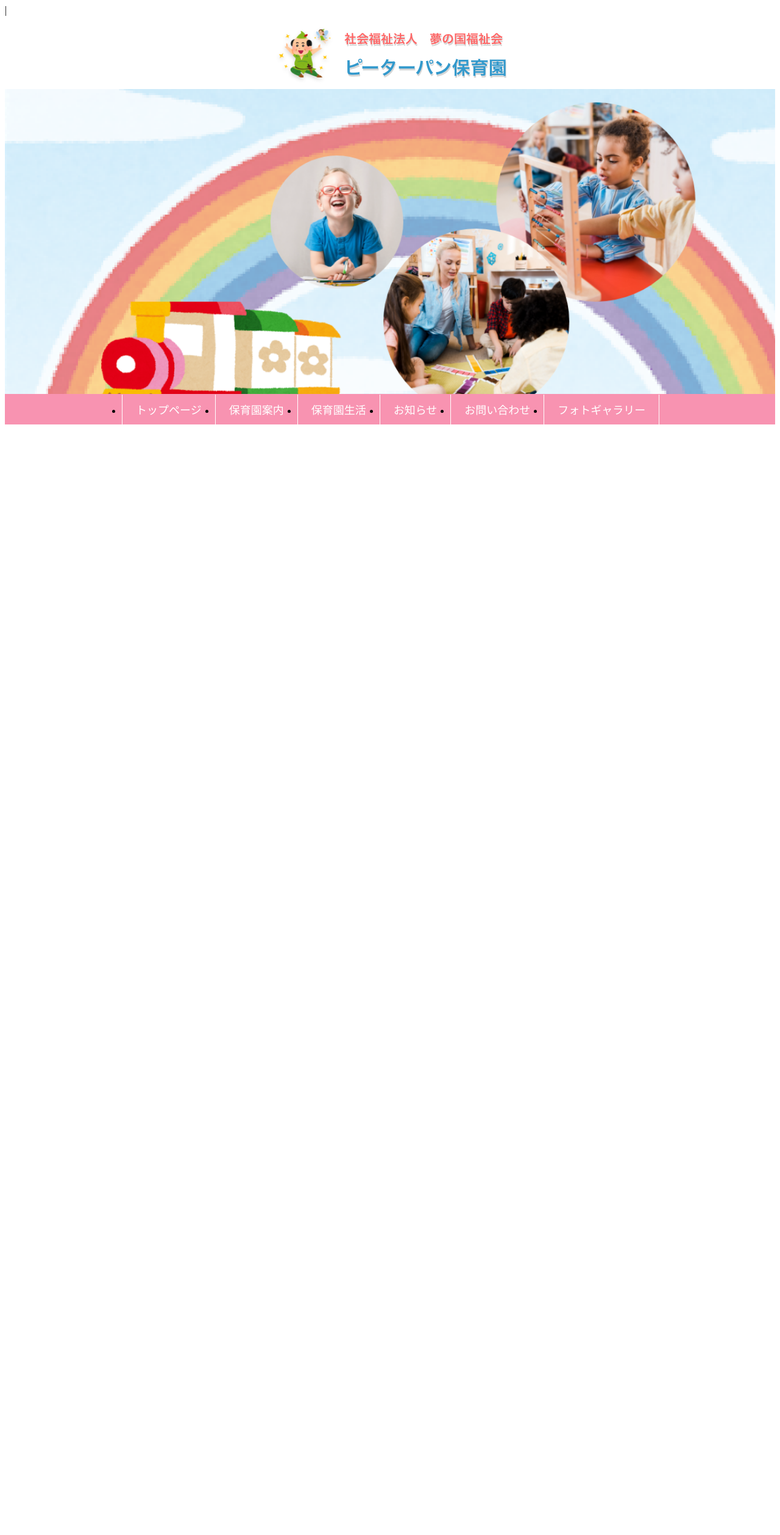
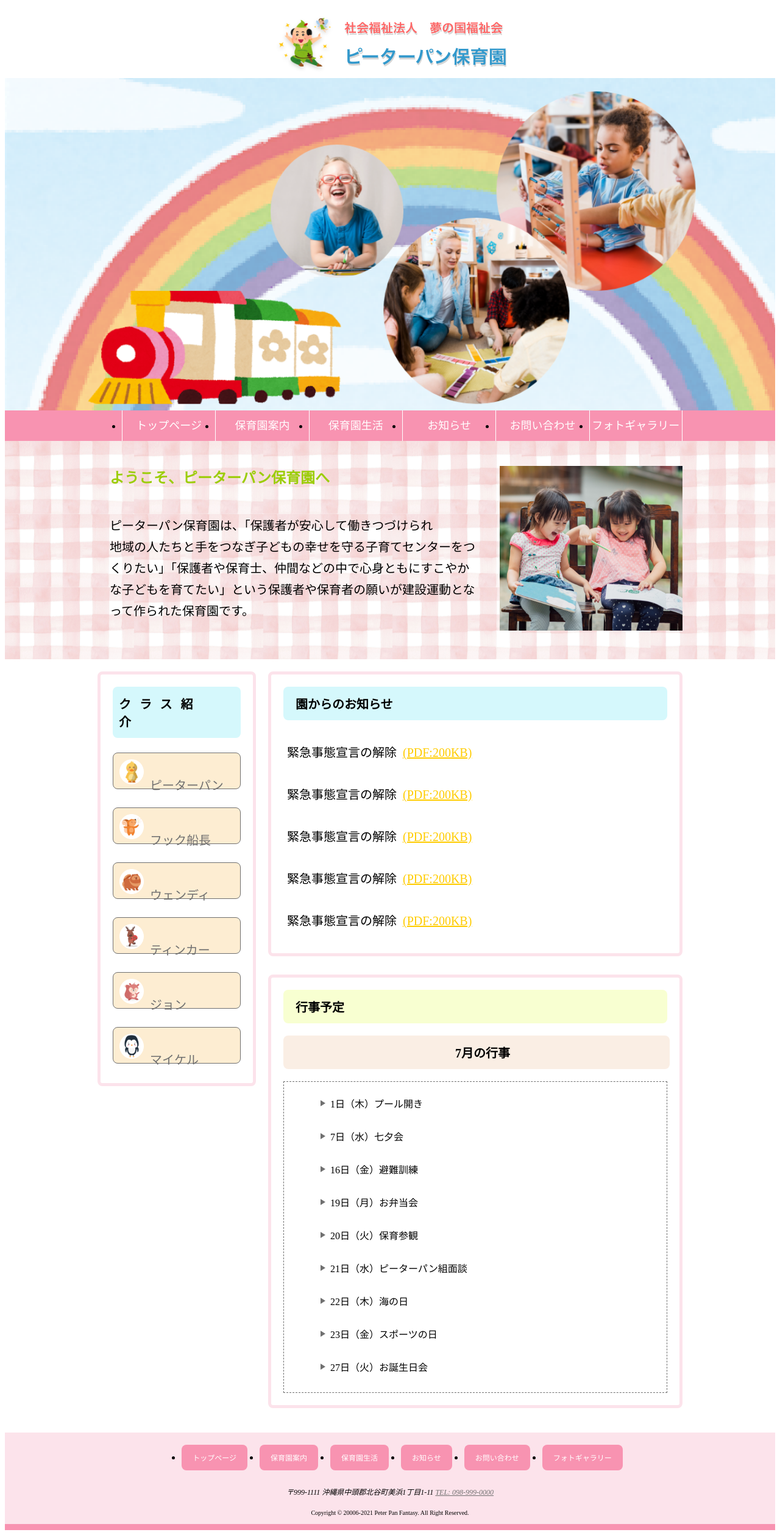
Before and after one commit to Ikko-T/Daycare-Web-_site, a PHP site: page / in a window 1280 px wide. Shown: the whole page at 61% size. Before the commit the page ends 696 px from the top, so only its background shows below. Run offline with PHP 8.4, Linux system fonts and the light colour scheme; some libraries are stand-ins or nearby versions.

Commit message:
Styled the whole top page.

```diff
--- a/css/style.css
+++ b/css/style.css
@@ -1,4 +1,4 @@
-/* 全体構造 */
+/*************全体構造****************/
 * {
   box-sizing: border-box;
 }
@@ -14,7 +14,7 @@ body {
   margin: 0 auto;
 }
 
-/* ヘッダー */
+/**************ヘッダー****************/
 header {
   height: 120px;
 }
@@ -32,18 +32,20 @@ header a img {
   vertical-align: middle;
 }
 
-/* メインビュー */
+/***************メインビュー*****************/
 .main_visual {
   background-image: url(../images/main-image.png);
   background-size: cover;
-  height: 500px;
+  width: 100%;
+  padding-top: calc(500 / 1160 * 100%);
 }
 
-/* ナビゲーション */
-nav {
+/**************ナビゲーション*****************/
+nav.upper {
   background-color: #f893b1;
 }
-nav ul {
+
+nav.upper ul {
   width: 960px;
   height: 50px;
   margin: 0 auto;
@@ -51,21 +53,243 @@ nav ul {
   align-items: center;
 }
 
-ul li a {
+nav.upper ul li {
+  width: 160px;
+  text-align: center;
+}
+
+nav.upper li a {
   text-decoration: none;
   color: #ffffff;
+  display: block;
   font-size: 18px;
-  padding: 16px 22px;
+  line-height: 50px;
   border-left: 1px solid#ffffff;
   transition: all 0.5s;
 }
 
-ul li:last-child a {
+nav.upper li:last-child a {
   border-right: 1px solid #ffffff;
 }
 
-ul li a:hover {
+nav.upper li a:hover {
   background-color: #ffffff;
   color: #f893b1;
   opacity: 0.7;
 }
+
+/**************イントロ*****************/
+main .wrapper {
+  background-image: url(../images/bg-check-pattern.png);
+  background-repeat: repeat;
+  width: 100%;
+  padding-top: calc(329 / 1160 * 100%);
+  margin-bottom: 20px;
+  position: relative;
+}
+
+main .intro {
+  width: 960px;
+  margin-right: auto;
+  margin-left: auto;
+  display: flex;
+  position: absolute;
+  top: 50%;
+  left: 50%;
+  transform: translate(-50%, -50%);
+}
+
+main .intro_content {
+  width: 610px;
+  margin-right: 30px;
+  margin-left: 20px;
+}
+
+.intro_content h2 {
+  margin: 0 auto 46px 0;
+  font-size: clamp(18px, 2vw, 24px);
+  font-weight: bold;
+  color: #9ccd08;
+}
+
+.intro p {
+  font-size: clamp(16px, 2vw, 20px);
+  line-height: 35px;
+}
+
+/**************メインコンテンツ*****************/
+main .box {
+  width: 960px;
+  margin: 0 auto 40px auto;
+  display: flex;
+}
+
+aside {
+  width: 260px;
+  height: 680px;
+  margin-right: 20px;
+  border: 5px solid #fce3eb;
+  border-radius: 8px;
+}
+
+aside h2 {
+  background-color: #d5f8fc;
+  border-radius: 8px;
+  font-size: 20px;
+  letter-spacing: 14px;
+  margin: 20px 20px 24px 20px;
+  padding: 13px 31px 13px 10px;
+}
+
+aside p {
+  font-size: 20px;
+  background-color: #fdedd2;
+  border: 1px solid #707070;
+  border-radius: 8px;
+  margin: 0 20px 30px 20px;
+  height: 60px;
+}
+
+aside p a {
+  display: block;
+  line-height: 60px;
+  text-decoration: none;
+  color: #707070;
+}
+
+aside a img {
+  margin: 10px 10px 9px 10px;
+}
+
+main .contents {
+  width: 680px;
+}
+
+main .announce {
+  border: 5px solid #fce3eb;
+  border-radius: 8px;
+  margin-bottom: 30px;
+}
+
+main .announce h2 {
+  font-size: 20px;
+  margin: 20px 20px 37px 20px;
+  padding: 13px 0 13px 20px;
+  background-color: #d5f8fc;
+  border-radius: 8px;
+}
+
+main .announce p {
+  font-size: 20px;
+  margin-left: 26px;
+  margin-bottom: 40px;
+}
+
+main .announce a {
+  padding-left: 10px;
+  color: #ffcc00;
+}
+
+main .event {
+  border: 5px solid #fce3eb;
+  border-radius: 8px;
+}
+
+main .event h2 {
+  font-size: 20px;
+  margin: 20px;
+  padding: 13px 0 13px 20px;
+  background-color: #f8ffd1;
+  border-radius: 8px;
+}
+
+main .event h3 {
+  font-size: 20px;
+  margin: 0 16px 20px 20px;
+  padding: 13px 0 13px 20px;
+  background-color: #faeee4;
+  border-radius: 8px;
+  text-align: center;
+}
+
+main .event ul {
+  border: 1px dashed #707070;
+  margin: 0 20px 20px 20px;
+  padding-top: 23px;
+}
+
+main .event li {
+  list-style: none;
+  margin-left: 20px;
+  margin-bottom: 30px;
+  position: relative;
+  padding-left: 16px;
+}
+
+main .event li::before {
+  content: '';
+  position: absolute;
+  top: 50%;
+  left: 0;
+  transform: translateY(-50%);
+  border: 5px solid transparent;
+  border-left: 8px solid #707070;
+}
+
+/*************フッター*****************/
+footer {
+  height: 160px;
+  background-color: #fce3eb;
+  border-bottom: 10px solid #f893b1;
+  text-align: center;
+  overflow: hidden;
+}
+
+footer nav {
+  margin: 20px auto 26px auto;
+  text-align: center;
+}
+
+footer nav ul {
+  display: flex;
+  justify-content: center;
+}
+
+footer ul li {
+  background-color: #f893b1;
+  border-radius: 8px;
+  margin-right: 20px;
+}
+
+footer ul li:last-child {
+  margin-right: 0;
+}
+
+footer li a {
+  color: #ffffff;
+  font-size: 12px;
+  text-decoration: none;
+  display: block;
+  padding: 12px 18px;
+  transition: all 0.5s;
+}
+
+footer li a:hover {
+  background-color: #ffffff;
+  color: #f893b1;
+  opacity: 1;
+}
+
+footer address {
+  margin-bottom: 18px;
+  font-size: 12px;
+}
+
+footer address a {
+  color: #707070;
+}
+
+footer p {
+  margin-bottom: 34px;
+  font-size: 12px;
+}
--- a/index.html
+++ b/index.html
@@ -6,8 +6,9 @@
     <meta name="viewport" content="width=device-width, initial-scale=1.0" />
     <link rel="stylesheet" href="css/reset.css" />
     <link rel="stylesheet" href="css/style.css" />
-    <title>Peter Pan Daycare</title></head
-  >|
+    <title>Peter Pan Daycare</title>
+  </head>
+
   <body>
     <div class="page">
       <header>
@@ -15,8 +16,9 @@
           <a href="#"><img src="images/header-logo.png" alt="ロゴ" /></a>
         </h1>
       </header>
+      <main>
         <div class="main_visual"></div>
-      <nav>
+        <nav class="upper">
           <ul>
             <li><a href="#">トップページ</a></li>
             <li><a href="#">保育園案内</a></li>
@@ -26,7 +28,87 @@
             <li><a href="#">フォトギャラリー</a></li>
           </ul>
         </nav>
-      <main></main>
+        <div class="wrapper">
+          <div class="intro">
+            <div class="intro_content">
+              <h2>ようこそ、ピーターパン保育園へ</h2>
+              <p>
+                ピーターパン保育園は、「保護者が安心して働きつづけられ<br />
+                地域の人たちと手をつなぎ子どもの幸せを守る子育てセンターをつくりたい」「保護者や保育士、仲間などの中で心身ともにすこやかな子どもを育てたい」という保護者や保育者の願いが建設運動となって作られた保育園です。
+              </p>
+            </div>
+            <div class="intro_image">
+              <img src="images/welcome-image.png" alt="ウェルカム画像" />
+            </div>
+          </div>
+        </div>
+        <div class="box">
+          <aside>
+            <h2>クラス紹介</h2>
+            <p>
+              <a href="#"><img src="images/icon-peterpan.png" alt="ピーターパン" />ピーターパン</a>
+            </p>
+            <p>
+              <a href="#"><img src="images/icon-captain-hook.png" alt="フック船長" />フック船長</a>
+            </p>
+            <p>
+              <a href="#"><img src="images/icon-wendy.png" alt="ウェンディ" />ウェンディ</a>
+            </p>
+            <p>
+              <a href="#"><img src="images/icon-tinkerbell.png" alt="ティンカー" />ティンカー</a>
+            </p>
+            <p>
+              <a href="#"><img src="images/icon-john.png" alt="ジョン" />ジョン</a>
+            </p>
+            <p>
+              <a href="#"><img src="images/icon-michael.png" alt="マイケル" />マイケル</a>
+            </p>
+          </aside>
+          <div class="contents">
+            <section class="announce">
+              <h2>園からのお知らせ</h2>
+              <p>緊急事態宣言の解除<a href="#">(PDF:200KB)</a></p>
+              <p>緊急事態宣言の解除<a href="#">(PDF:200KB)</a></p>
+              <p>緊急事態宣言の解除<a href="#">(PDF:200KB)</a></p>
+              <p>緊急事態宣言の解除<a href="#">(PDF:200KB)</a></p>
+              <p>緊急事態宣言の解除<a href="#">(PDF:200KB)</a></p>
+            </section>
+            <section class="event">
+              <h2>行事予定</h2>
+              <h3>7月の行事</h3>
+              <ul>
+                <li>1日（木）プール開き</li>
+                <li>7日（水）七夕会</li>
+                <li>16日（金）避難訓練</li>
+                <li>19日（月）お弁当会</li>
+                <li>20日（火）保育参観</li>
+                <li>21日（水）ピーターパン組面談</li>
+                <li>22日（木）海の日</li>
+                <li>23日（金）スポーツの日</li>
+                <li>27日（火）お誕生日会</li>
+              </ul>
+            </section>
+          </div>
+        </div>
+        <footer>
+          <nav class="bottom">
+            <ul>
+              <li><a href="#">トップページ</a></li>
+              <li><a href="#">保育園案内</a></li>
+              <li><a href="#">保育園生活</a></li>
+              <li><a href="#">お知らせ</a></li>
+              <li><a href="#">お問い合わせ</a></li>
+              <li><a href="#">フォトギャラリー</a></li>
+            </ul>
+          </nav>
+          <address>
+            〒999-1111 沖縄県中頭郡北谷町美浜1丁目1-11&nbsp;<a href="tel:098-999-0000">TEL:&nbsp;098-999-0000</a>
+          </address>
+          <p>
+            <small>Copyright &copy; 20006-2021 Peter Pan Fantasy. All Right Reserved.</small>
+          </p>
+        </footer>
+      </main>
     </div>
   </body>
 </html>
```
Lines whose indentation alone changed are shown as unchanged.
